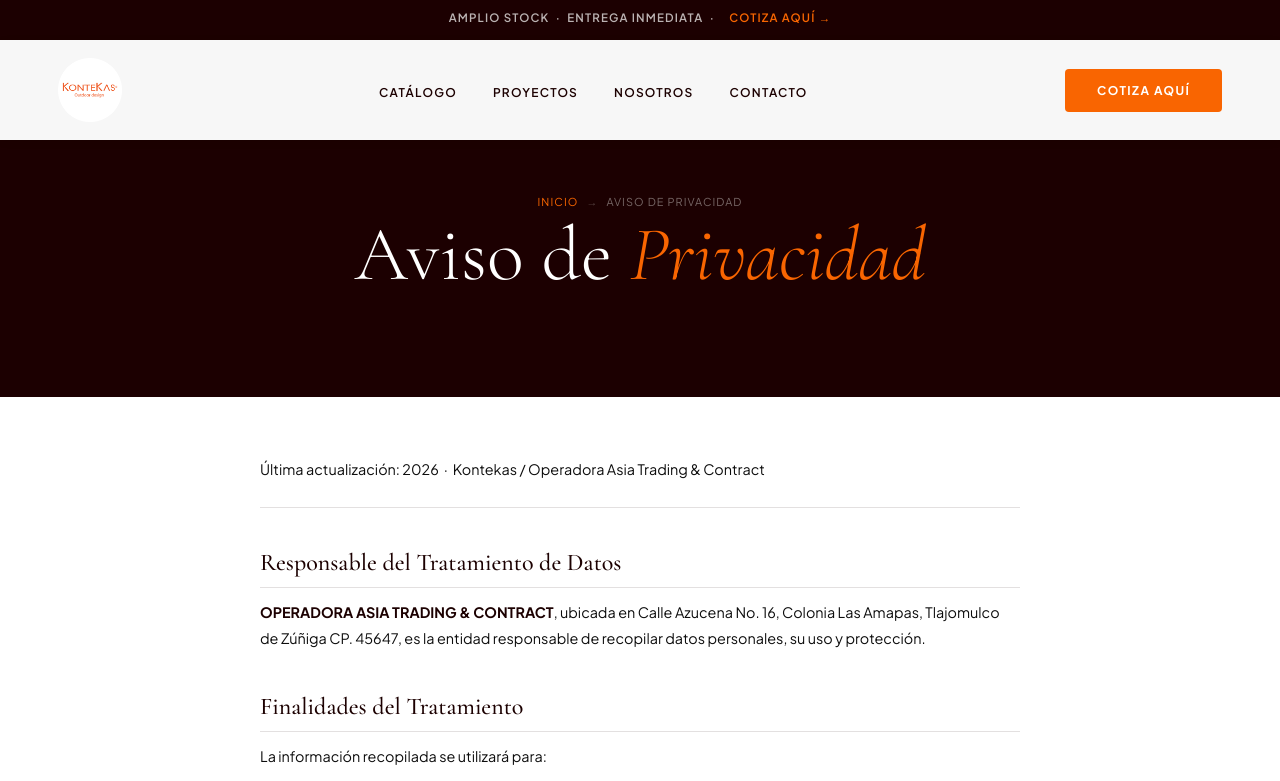
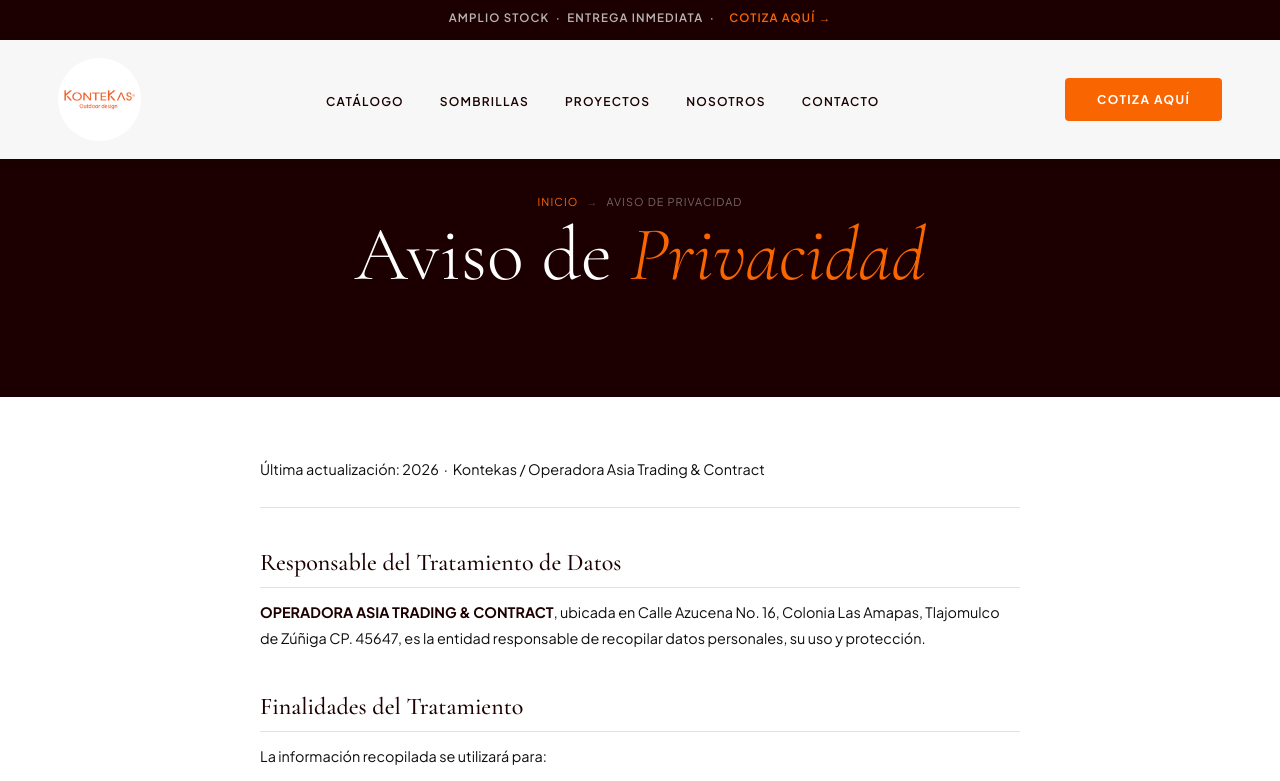
Before and after one commit to mayrapixelab/kontekas-web, a website: page aviso-de-privacidad.html in a window 1280 px wide. Shown: the top 781 px of the page. Drawn offline with nearby package versions, Linux system fonts and the light colour scheme.

Commit message:
feat: logo navbar 83px (+30%), Sombrillas en nav principal y móvil

```diff
--- a/assets/css/kontekas.css
+++ b/assets/css/kontekas.css
@@ -163,7 +163,7 @@ input, select, textarea { font-family: inherit; }
   margin: 0 auto;
 }
 .navbar-logo { line-height: 0; }
-.navbar-logo img { height: 64px; width: auto; transition: filter var(--t-fast); }
+.navbar-logo img { height: 83px; width: auto; transition: filter var(--t-fast); }
 .navbar-logo .logo-dark { display: none; }
 .navbar.scrolled .navbar-logo .logo-light { display: none; }
 .navbar.scrolled .navbar-logo .logo-dark { display: block; }
--- a/aviso-de-privacidad.html
+++ b/aviso-de-privacidad.html
@@ -21,7 +21,7 @@
   <link rel="preconnect" href="https://fonts.googleapis.com">
   <link rel="preconnect" href="https://fonts.gstatic.com" crossorigin>
   <link href="https://fonts.googleapis.com/css2?family=Cormorant+Garamond:ital,wght@0,300;0,400;0,500;1,300;1,400&family=Plus+Jakarta+Sans:wght@300;400;500;600;700&display=swap" rel="stylesheet">
-  <link rel="stylesheet" href="assets/css/kontekas.css?v=3">
+  <link rel="stylesheet" href="assets/css/kontekas.css?v=4">
   <style>
     .navbar:not(.scrolled) { background: rgba(255,255,255,.97); backdrop-filter: blur(20px); -webkit-backdrop-filter: blur(20px); box-shadow: var(--shadow-s); }
     .navbar:not(.scrolled) .navbar-links a { color: var(--tinto); }
@@ -56,6 +56,7 @@
       </a>
       <ul class="navbar-links">
         <li><a href="catalogo.html">Catálogo</a></li>
+        <li><a href="catalogo.html?categoria=sombrillas">Sombrillas</a></li>
         <li><a href="proyectos.html">Proyectos</a></li>
         <li><a href="nosotros.html">Nosotros</a></li>
         <li><a href="cotizacion.html">Contacto</a></li>
@@ -71,6 +72,7 @@
     <button class="mobile-menu-close" aria-label="Cerrar menú">✕</button>
     <ul class="mobile-menu-links">
       <li><a href="catalogo.html">Catálogo</a></li>
+        <li><a href="catalogo.html?categoria=sombrillas">Sombrillas</a></li>
       <li><a href="proyectos.html">Proyectos</a></li>
       <li><a href="nosotros.html">Nosotros</a></li>
       <li><a href="cotizacion.html">Contacto</a></li>
```
Also changed, not shown: catalogo.html (+3 -1 lines), cotizacion.html (+3 -1 lines), index.html (+3 -1 lines), nosotros.html (+3 -1 lines), politicas.html (+3 -1 lines), producto.html (+3 -1 lines), proyectos.html (+3 -1 lines).
